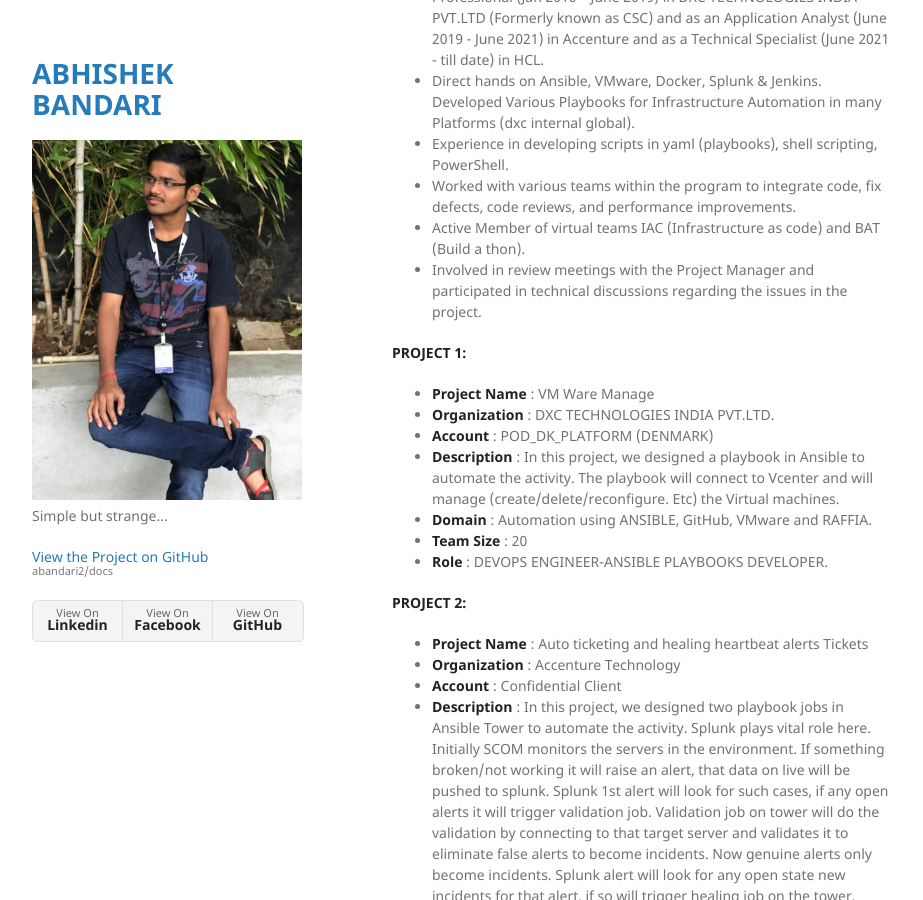
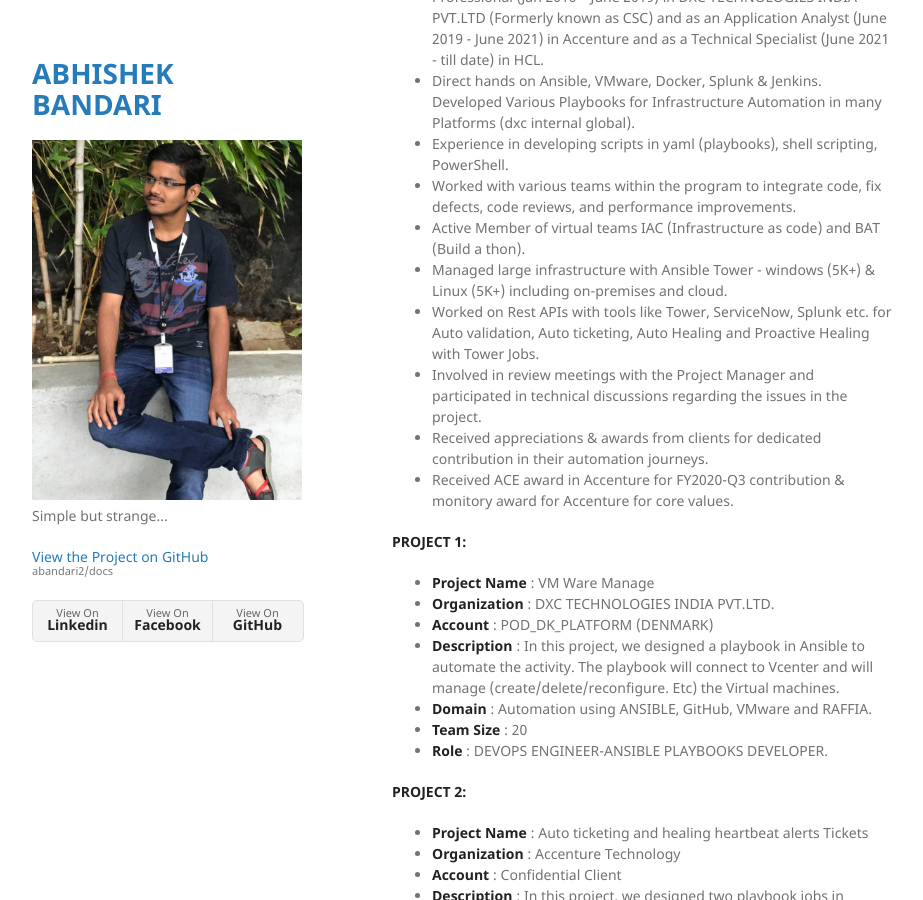
Before and after one commit to abandari2/docs, a Jekyll site: the page built from index.md, in a window 1280 px wide and 900 px high, scrolled down 725 px. Shown: the whole window, without its empty margins (178-1101 px from the left). Built offline with Jekyll 4.4.1, drawn with Linux system fonts in a browser that asks for light colours; our own code applies the rules of GitHub Pages for plain Markdown files.

Commit message:
Update index.md

```diff
--- a/index.md
+++ b/index.md
@@ -31,7 +31,11 @@ layout: default
 *	Experience in developing scripts in yaml (playbooks), shell scripting, PowerShell.
 *	Worked with various teams within the program to integrate code, fix defects, code reviews, and performance improvements.
 *	Active Member of virtual teams IAC (Infrastructure as code) and BAT (Build a thon).
+*	Managed large infrastructure with Ansible Tower - windows (5K+) & Linux (5K+) including on-premises and cloud.
+*	Worked on Rest APIs with tools like Tower, ServiceNow, Splunk etc. for Auto validation, Auto ticketing, Auto Healing and Proactive Healing with Tower Jobs.
 *	Involved in review meetings with the Project Manager and participated in technical discussions regarding the issues in the project.
+*	Received appreciations & awards from clients for dedicated contribution in their automation journeys.
+*	Received ACE award in Accenture for FY2020-Q3 contribution & monitory award for Accenture for core values.
 
 **PROJECT 1:**
 
```
